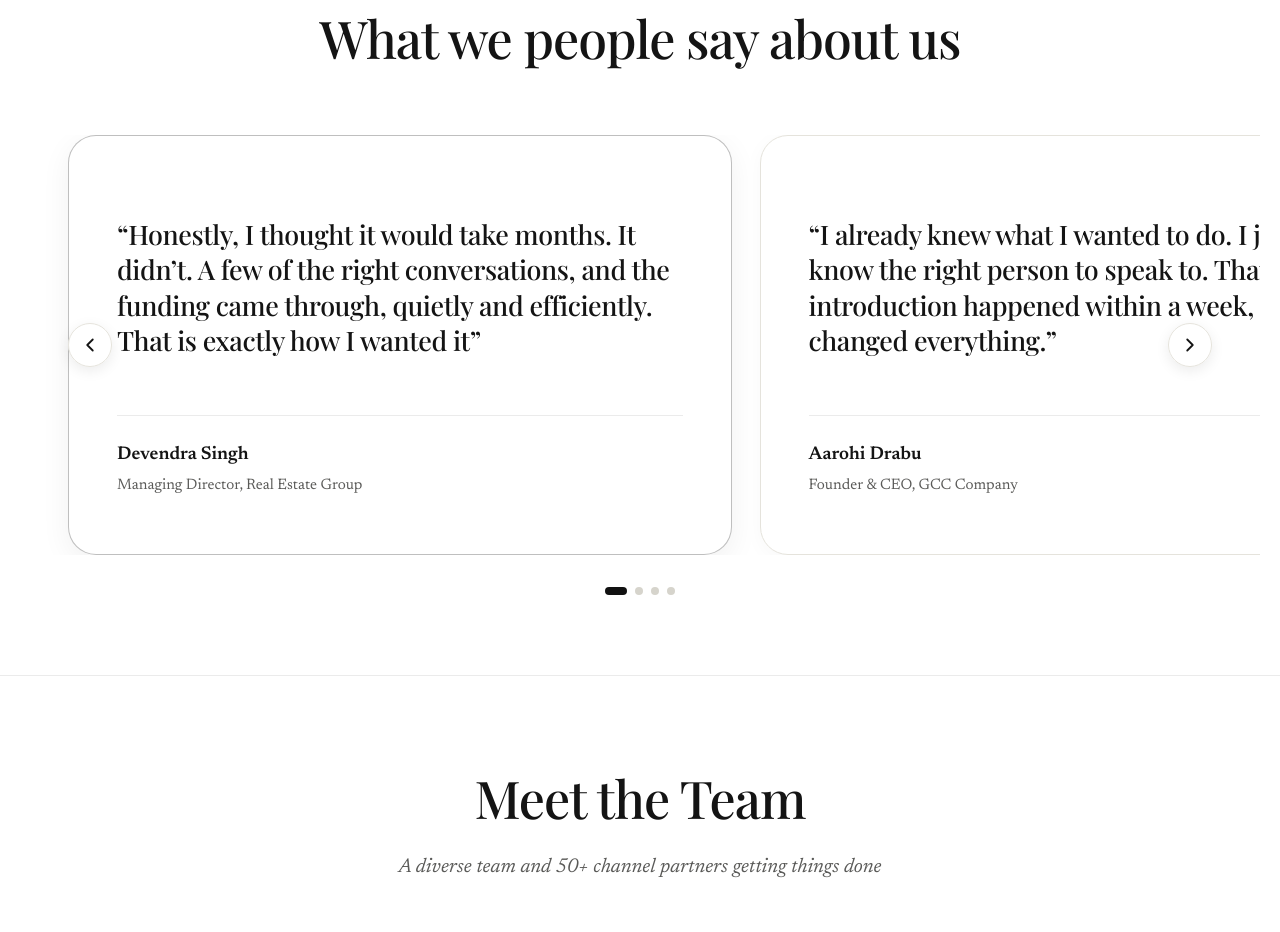
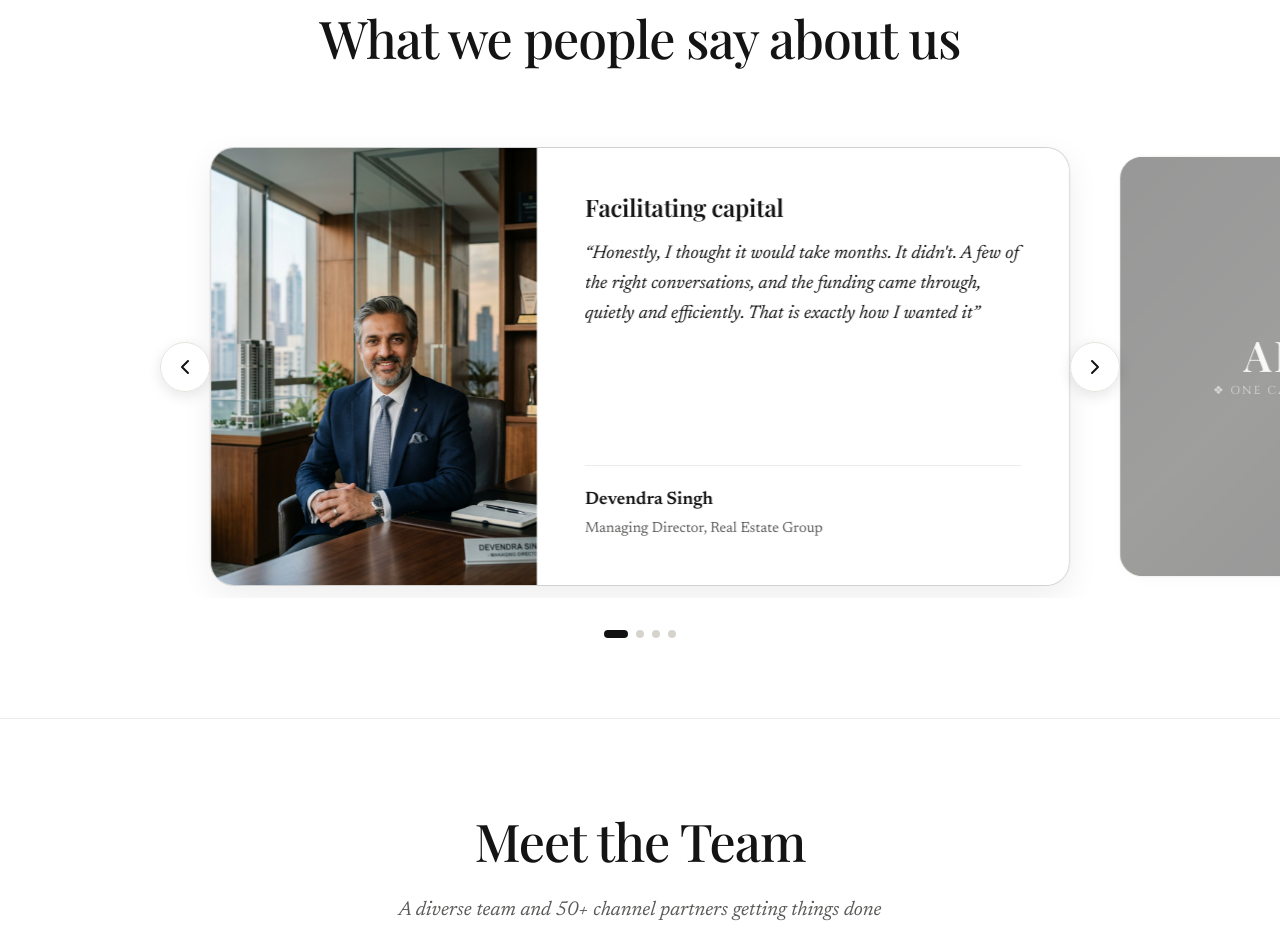
Before and after one commit to Prashantshinde2573/one-catalyst-2.0, a React (Vite) app: page / in a window 1280 px wide. Shown: the part 1300-2232 px from the top of the page. Built offline with nearby package versions, Linux system fonts and the light colour scheme; the HTML template or start-up script is replaced by a standard one; a web font is replaced by a local one.

Commit message:
Implement centered testimonial carousel with left image and right structured content

```diff
--- a/src/components/Testimonials.jsx
+++ b/src/components/Testimonials.jsx
@@ -9,30 +9,38 @@ export default function Testimonials() {
     {
       title: 'Facilitating capital',
       quote:
-        'Honestly, I thought it would take months. It didn’t. A few of the right conversations, and the funding came through, quietly and efficiently. That is exactly how I wanted it',
+        "Honestly, I thought it would take months. It didn't. A few of the right conversations, and the funding came through, quietly and efficiently. That is exactly how I wanted it",
       person: 'Devendra Singh',
       role: 'Managing Director, Real Estate Group',
+      image: '/assets/client_devendra.jpg',
+      initials: 'DS',
     },
     {
       title: 'The right connection',
       quote:
-        'I already knew what I wanted to do. I just didn’t know the right person to speak to. That introduction happened within a week, and it changed everything.”',
+        "I already knew what I wanted to do. I just didn't know the right person to speak to. That introduction happened within a week, and it changed everything.",
       person: 'Aarohi Drabu',
       role: 'Founder & CEO, GCC Company',
+      image: null,
+      initials: 'AD',
     },
     {
       title: 'Navigating a tough situation',
       quote:
-        'It was complicated, and a lot of people needed to come together. I still don’t know how they managed it, but somehow everything fell into place. Quietly, professionally, and on time',
+        "It was complicated, and a lot of people needed to come together. I still don't know how they managed it, but somehow everything fell into place. Quietly, professionally, and on time",
       person: 'Nikhil Harihar',
       role: 'Chief of Staff, Technology Startup',
+      image: null,
+      initials: 'NH',
     },
     {
       title: 'Finding the right deal',
       quote:
-        'They stayed with me through the entire process, finding the land, connecting me with the right builder, and getting the deal done. I never felt like I was handling it alone',
+        "They stayed with me through the entire process, finding the land, connecting me with the right builder, and getting the deal done. I never felt like I was handling it alone",
       person: 'Ashok Cherian',
       role: 'Founder & Investor',
+      image: null,
+      initials: 'AC',
     },
   ];
 
@@ -44,38 +52,46 @@ export default function Testimonials() {
     setActiveIdx((prev) => (prev < testimonials.length - 1 ? prev + 1 : 0));
   };
 
-  // Format quotes cleanly
-  const formatQuote = (q) => {
-    let clean = q.trim();
-    if (clean.startsWith('“') || clean.startsWith('"')) {
-      clean = clean.substring(1);
-    }
-    if (clean.endsWith('”') || clean.endsWith('"')) {
-      clean = clean.substring(0, clean.length - 1);
-    }
-    return `“${clean}”`;
-  };
-
   return (
     <section className="testimonials-section" id="testimonials">
       <div className="container">
-        {/* Section Header (Preserved Exactly) */}
+        {/* Section Header — Exactly Preserved */}
         <div className="testimonials-header">
           <h2 className="section-heading-serif">What we people say about us</h2>
         </div>
       </div>
 
-      {/* Editorial Carousel Viewport */}
-      <div className="editorial-carousel-viewport">
-        <div className="editorial-carousel-container">
+      {/* Centered Carousel Track Container */}
+      <div className="centered-carousel-wrapper">
+        {/* Left Navigation Arrow */}
+        <button
+          type="button"
+          className="carousel-control-btn btn-prev"
+          onClick={handlePrev}
+          aria-label="Previous Testimonial"
+        >
+          <ChevronLeft size={24} />
+        </button>
+
+        {/* Right Navigation Arrow */}
+        <button
+          type="button"
+          className="carousel-control-btn btn-next"
+          onClick={handleNext}
+          aria-label="Next Testimonial"
+        >
+          <ChevronRight size={24} />
+        </button>
+
+        <div className="centered-carousel-viewport">
           <motion.div
-            className="editorial-carousel-track"
+            className="centered-carousel-track"
             animate={{
-              x: `calc(-${activeIdx} * (var(--card-width) + var(--card-gap)))`,
+              x: `calc(50% - (${activeIdx} * (var(--card-width) + var(--card-gap)) + (var(--card-width) / 2)))`,
             }}
             transition={{
-              duration: 0.55,
-              ease: [0.25, 1, 0.5, 1],
+              duration: 0.6,
+              ease: [0.22, 1, 0.36, 1],
             }}
           >
             {testimonials.map((item, idx) => {
@@ -83,67 +99,65 @@ export default function Testimonials() {
               return (
                 <div
                   key={item.person}
-                  className={`editorial-card-wrapper ${isActive ? 'is-active' : ''}`}
+                  className={`centered-card-slide ${isActive ? 'is-active' : 'is-inactive'}`}
                   onClick={() => setActiveIdx(idx)}
                 >
-                  <article className="editorial-testimonial-card">
-                    <div className="editorial-card-top">
-                      <p className="editorial-quote-text">
-                        {formatQuote(item.quote)}
+                  <article className="split-testimonial-card">
+                    {/* Left Column: Dedicated Client Image / Visual Area */}
+                    <div className="card-visual-pane">
+                      {item.image ? (
+                        <img
+                          src={item.image}
+                          alt={item.person}
+                          className="client-portrait-img"
+                        />
+                      ) : (
+                        <div className="client-portrait-placeholder">
+                          <div className="placeholder-pattern" />
+                          <span className="placeholder-monogram">{item.initials}</span>
+                          <span className="placeholder-brandmark">❖ ONE CATALYST</span>
+                        </div>
+                      )}
+                    </div>
+
+                    {/* Right Column: Structured Editorial Content */}
+                    <div className="card-content-pane">
+                      <div className="card-content-top">
+                        {/* 1. Main Testimonial Title */}
+                        <h3 className="card-testimonial-title">{item.title}</h3>
+
+                        {/* 2. Review / Testimonial Text */}
+                        <p className="card-testimonial-quote">
+                          “{item.quote.replace(/^“|”$/g, '')}”
                         </p>
                       </div>
 
-                    <div className="editorial-author-block">
-                      <div className="editorial-author-name">{item.person}</div>
-                      <div className="editorial-author-role">{item.role}</div>
+                      {/* 3 & 4. Client Information */}
+                      <div className="card-author-block">
+                        <div className="card-author-name">{item.person}</div>
+                        <div className="card-author-role">{item.role}</div>
+                      </div>
                     </div>
                   </article>
                 </div>
               );
             })}
           </motion.div>
-
-          {/* Floating Subtle Navigation Arrows */}
-          <button
-            type="button"
-            className="editorial-nav-btn prev-btn"
-            onClick={(e) => {
-              e.stopPropagation();
-              handlePrev();
-            }}
-            aria-label="Previous Testimonial"
-          >
-            <ChevronLeft size={22} />
-          </button>
-
-          <button
-            type="button"
-            className="editorial-nav-btn next-btn"
-            onClick={(e) => {
-              e.stopPropagation();
-              handleNext();
-            }}
-            aria-label="Next Testimonial"
-          >
-            <ChevronRight size={22} />
-          </button>
         </div>
       </div>
 
       {/* Pagination Dots */}
       <div className="container">
-        <div className="editorial-pagination-row">
-          <div className="pagination-dots">
+        <div className="carousel-dots-row">
           {testimonials.map((_, idx) => (
             <button
               key={idx}
               type="button"
-                className={`dot-indicator ${activeIdx === idx ? 'active' : ''}`}
+              className={`carousel-dot ${activeIdx === idx ? 'active' : ''}`}
               onClick={() => setActiveIdx(idx)}
-                aria-label={`Go to slide ${idx + 1}`}
+              aria-label={`Go to testimonial ${idx + 1}`}
             />
           ))}
-          </div>
         </div>
       </div>
     </section>
--- a/src/index.css
+++ b/src/index.css
@@ -559,6 +559,7 @@ button {
   background-color: #FFFFFF;
   position: relative;
   overflow: hidden;
+  width: 100%;
 }
 
 .testimonials-header {
@@ -566,164 +567,240 @@ button {
   margin-bottom: 2rem;
 }
 
-/* Editorial Carousel Viewport */
-.editorial-carousel-viewport {
-  --card-width: 100%;
-  --card-gap: 1.25rem;
+/* Centered Carousel Wrapper */
+.centered-carousel-wrapper {
+  position: relative;
   width: 100%;
-  max-width: var(--container-width);
-  margin: 0 auto;
-  padding: 0 var(--container-pad);
+  max-width: 100vw;
   overflow: hidden;
-  position: relative;
+  padding: 0.75rem 0;
   box-sizing: border-box;
 }
 
-.editorial-carousel-container {
-  position: relative;
+.centered-carousel-viewport {
+  --card-width: calc(100vw - 2.5rem);
+  --card-gap: 1.25rem;
   width: 100%;
+  overflow: visible;
+  display: flex;
 }
 
-.editorial-carousel-track {
+.centered-carousel-track {
   display: flex;
   gap: var(--card-gap);
   width: 100%;
   will-change: transform;
+  align-items: stretch;
 }
 
-.editorial-card-wrapper {
+.centered-card-slide {
   flex: 0 0 var(--card-width);
   width: var(--card-width);
   cursor: pointer;
   box-sizing: border-box;
+  transition: opacity 0.35s ease, transform 0.35s ease;
 }
 
-/* Large Editorial Testimonial Card (Inspired by reference) */
-.editorial-testimonial-card {
+.centered-card-slide.is-active {
+  opacity: 1;
+  transform: scale(1);
+}
+
+.centered-card-slide.is-inactive {
+  opacity: 0.45;
+  transform: scale(0.96);
+}
+
+.centered-card-slide.is-inactive:hover {
+  opacity: 0.75;
+}
+
+/* Split Testimonial Card */
+.split-testimonial-card {
   background: #FFFFFF;
   border: 1px solid var(--border-card);
-  border-radius: 20px;
-  padding: 2.25rem 1.75rem;
-  min-height: 380px;
+  border-radius: 18px;
+  display: flex;
+  flex-direction: column;
+  overflow: hidden;
+  box-shadow: 0 4px 20px rgba(0, 0, 0, 0.04);
+  height: 100%;
+  box-sizing: border-box;
+  transition: border-color 0.25s ease, box-shadow 0.25s ease;
+}
+
+.centered-card-slide.is-active .split-testimonial-card {
+  border-color: rgba(0, 0, 0, 0.18);
+  box-shadow: 0 10px 32px rgba(0, 0, 0, 0.07);
+}
+
+/* Left Column: Dedicated Client Image / Visual Area */
+.card-visual-pane {
+  width: 100%;
+  height: 230px;
+  position: relative;
+  overflow: hidden;
+  background: #F4F3EE;
+  flex-shrink: 0;
+}
+
+.client-portrait-img {
+  width: 100%;
+  height: 100%;
+  object-fit: cover;
+  object-position: center top;
+  display: block;
+}
+
+.client-portrait-placeholder {
+  width: 100%;
+  height: 100%;
+  background: linear-gradient(135deg, #1A1A1A 0%, #2A2A28 50%, #151515 100%);
+  display: flex;
+  flex-direction: column;
+  align-items: center;
+  justify-content: center;
+  color: #FFFFFF;
+  padding: 1.5rem;
+  box-sizing: border-box;
+  position: relative;
+}
+
+.placeholder-monogram {
+  font-family: var(--font-serif-display) !important;
+  font-size: 2.75rem;
+  font-weight: 600;
+  color: #F0EFEA;
+  letter-spacing: 0.08em;
+  margin-bottom: 0.4rem;
+  line-height: 1;
+}
+
+.placeholder-brandmark {
+  font-family: var(--font-serif-accent) !important;
+  font-size: 0.75rem;
+  letter-spacing: 0.18em;
+  color: #B5B2A8;
+}
+
+/* Right Column: Structured Editorial Content */
+.card-content-pane {
+  padding: 1.75rem 1.5rem;
   display: flex;
   flex-direction: column;
   justify-content: space-between;
-  box-shadow: 0 4px 20px rgba(0, 0, 0, 0.03);
-  transition: border-color 0.25s ease, box-shadow 0.25s ease, transform 0.25s ease;
+  flex-grow: 1;
   box-sizing: border-box;
-  height: 100%;
+  background: #FFFFFF;
 }
 
-.editorial-card-wrapper.is-active .editorial-testimonial-card {
-  border-color: rgba(0, 0, 0, 0.25);
-  box-shadow: 0 8px 30px rgba(0, 0, 0, 0.06);
+.card-content-top {
+  display: flex;
+  flex-direction: column;
 }
 
-.editorial-testimonial-card:hover {
-  border-color: #111111;
-  transform: translateY(-2px);
+/* 1. Main Testimonial Title */
+.card-testimonial-title {
+  font-family: var(--font-serif-display) !important;
+  font-size: 1.3rem;
+  font-weight: 600;
+  color: var(--text-main);
+  margin-bottom: 0.85rem;
+  letter-spacing: -0.01em;
+  line-height: 1.3;
 }
 
-.editorial-card-top {
-  display: flex;
-  flex-direction: column;
-  flex-grow: 1;
-  justify-content: center;
-}
-
-.editorial-quote-text {
-  font-family: var(--font-serif-display) !important;
-  font-size: clamp(1.35rem, 4.5vw, 2.25rem);
-  font-weight: 500;
-  line-height: 1.35;
-  letter-spacing: -0.015em;
+/* 2. Review / Testimonial Text */
+.card-testimonial-quote {
+  font-family: var(--font-serif-heading) !important;
+  font-size: 1.05rem;
+  font-style: italic;
+  line-height: 1.6;
   color: var(--text-main);
   margin: 0;
 }
 
-.editorial-author-block {
+/* 3 & 4. Client Information */
+.card-author-block {
   border-top: 1px solid var(--border-light);
-  padding-top: 1.5rem;
-  margin-top: 2rem;
+  padding-top: 1.25rem;
+  margin-top: 1.5rem;
 }
 
-.editorial-author-name {
+.card-author-name {
   font-family: var(--font-serif-heading) !important;
-  font-size: 1.15rem;
+  font-size: 1.12rem;
   font-weight: 600;
   color: var(--text-main);
-  margin-bottom: 0.25rem;
+  margin-bottom: 0.15rem;
 }
 
-.editorial-author-role {
+.card-author-role {
   font-family: var(--font-serif-body) !important;
-  font-size: 0.95rem;
+  font-size: 0.92rem;
   color: var(--text-muted);
 }
 
-/* Floating Subtle Navigation Arrows */
-.editorial-nav-btn {
+/* Floating Navigation Arrows */
+.carousel-control-btn {
   position: absolute;
   top: 50%;
   transform: translateY(-50%);
   width: 44px;
   height: 44px;
   border-radius: 50%;
-  background: rgba(255, 255, 255, 0.92);
+  background: rgba(255, 255, 255, 0.95);
   backdrop-filter: blur(8px);
   -webkit-backdrop-filter: blur(8px);
   border: 1px solid var(--border-card);
-  box-shadow: 0 4px 14px rgba(0, 0, 0, 0.08);
+  box-shadow: 0 4px 14px rgba(0, 0, 0, 0.1);
   display: flex;
   align-items: center;
   justify-content: center;
   color: var(--text-main);
   cursor: pointer;
-  z-index: 10;
+  z-index: 20;
   transition: all 0.2s ease;
 }
 
-.editorial-nav-btn:hover {
+.carousel-control-btn:hover {
   background: #111111;
   color: #FFFFFF !important;
   border-color: #111111;
-  transform: translateY(-50%) scale(1.05);
+  transform: translateY(-50%) scale(1.06);
 }
 
-.editorial-nav-btn.prev-btn {
-  left: 6px;
+.carousel-control-btn.btn-prev {
+  left: 0.75rem;
 }
 
-.editorial-nav-btn.next-btn {
-  right: 6px;
+.carousel-control-btn.btn-next {
+  right: 0.75rem;
 }
 
-.editorial-pagination-row {
+/* Pagination Dots */
+.carousel-dots-row {
   margin-top: 2rem;
   display: flex;
   justify-content: center;
   align-items: center;
-}
-
-.pagination-dots {
-  display: flex;
-  align-items: center;
   gap: 0.5rem;
 }
 
-.dot-indicator {
+.carousel-dot {
   width: 8px;
   height: 8px;
   border-radius: 50%;
   background-color: #D6D4CC;
   border: none;
-  transition: all 0.2s ease;
+  transition: all 0.25s ease;
+  cursor: pointer;
 }
 
-.dot-indicator.active {
+.carousel-dot.active {
   background-color: #111111;
-  width: 22px;
-  border-radius: 11px;
+  width: 24px;
+  border-radius: 12px;
 }
 
 /* --- Section 4: Meet the Team --- */
@@ -1192,23 +1269,33 @@ button {
     padding: 80px 0 40px 0;
   }
 
-  .editorial-carousel-viewport {
-    --card-width: 68%;
+  .centered-carousel-viewport {
+    --card-width: 680px;
     --card-gap: 1.5rem;
   }
 
-  .editorial-testimonial-card {
-    padding: 3rem 2.5rem;
-    min-height: 400px;
-    border-radius: 24px;
+  .split-testimonial-card {
+    display: grid;
+    grid-template-columns: 36% 64%;
+    min-height: 380px;
+    border-radius: 20px;
   }
 
-  .editorial-nav-btn.prev-btn {
-    left: 0;
+  .card-visual-pane {
+    height: 100%;
+    min-height: 380px;
   }
 
-  .editorial-nav-btn.next-btn {
-    right: 0;
+  .card-content-pane {
+    padding: 2.25rem 2.25rem;
+  }
+
+  .carousel-control-btn.btn-prev {
+    left: max(1rem, calc(50% - 370px));
+  }
+
+  .carousel-control-btn.btn-next {
+    right: max(1rem, calc(50% - 370px));
   }
 
   .team-cards-grid {
@@ -1242,20 +1329,46 @@ button {
     display: none;
   }
 
-  .editorial-carousel-viewport {
-    --card-width: 58%;
-    --card-gap: 1.75rem;
+  .centered-carousel-viewport {
+    --card-width: 860px;
+    --card-gap: 2rem;
   }
 
-  .editorial-testimonial-card {
-    padding: 3.5rem 3rem;
+  .split-testimonial-card {
+    grid-template-columns: 38% 62%;
     min-height: 420px;
-    border-radius: 28px;
+    border-radius: 24px;
   }
 
-  .editorial-quote-text {
-    font-size: clamp(1.55rem, 2.1vw, 2.2rem);
-    line-height: 1.32;
+  .card-visual-pane {
+    min-height: 420px;
+  }
+
+  .card-content-pane {
+    padding: 2.75rem 3rem;
+  }
+
+  .card-testimonial-title {
+    font-size: 1.5rem;
+    margin-bottom: 1rem;
+  }
+
+  .card-testimonial-quote {
+    font-size: 1.15rem;
+    line-height: 1.62;
+  }
+
+  .carousel-control-btn {
+    width: 50px;
+    height: 50px;
+  }
+
+  .carousel-control-btn.btn-prev {
+    left: max(1.5rem, calc(50% - 480px));
+  }
+
+  .carousel-control-btn.btn-next {
+    right: max(1.5rem, calc(50% - 480px));
   }
 
   .hero-desktop-br {
```
Also changed, not shown: public/assets/client_devendra.jpg (added). Lines whose indentation alone changed are shown as unchanged.
